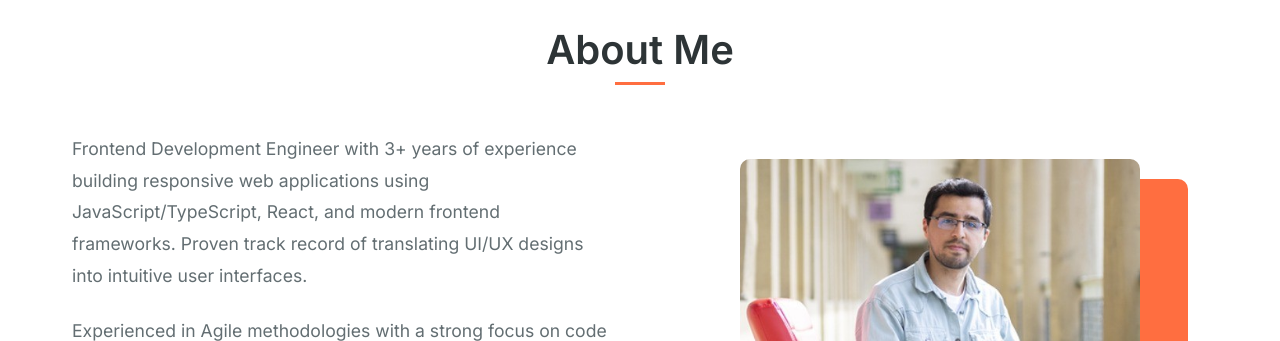
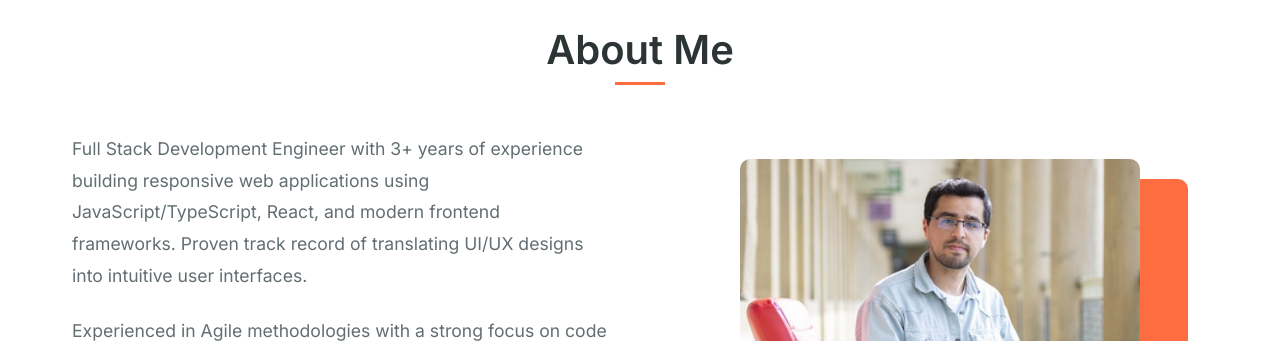
Before and after one commit to MohammedAlhawamdeh/portfolio, a React (Vite) app: page / in a window 1280 px wide. Shown: the part 800-1141 px from the top of the page. Built offline with nearby package versions, Linux system fonts and the light colour scheme.

Commit message:
changing content

```diff
--- a/src/components/About/About.tsx
+++ b/src/components/About/About.tsx
@@ -175,10 +175,10 @@ const About = () => {
         <Content>
           <TextBlock {...fadeIn}>
             <Text>
-              Frontend Development Engineer with 3+ years of experience building
-              responsive web applications using JavaScript/TypeScript, React,
-              and modern frontend frameworks. Proven track record of translating
-              UI/UX designs into intuitive user interfaces.
+              Full Stack Development Engineer with 3+ years of experience
+              building responsive web applications using JavaScript/TypeScript,
+              React, and modern frontend frameworks. Proven track record of
+              translating UI/UX designs into intuitive user interfaces.
             </Text>
             <Text>
               Experienced in Agile methodologies with a strong focus on code
```
